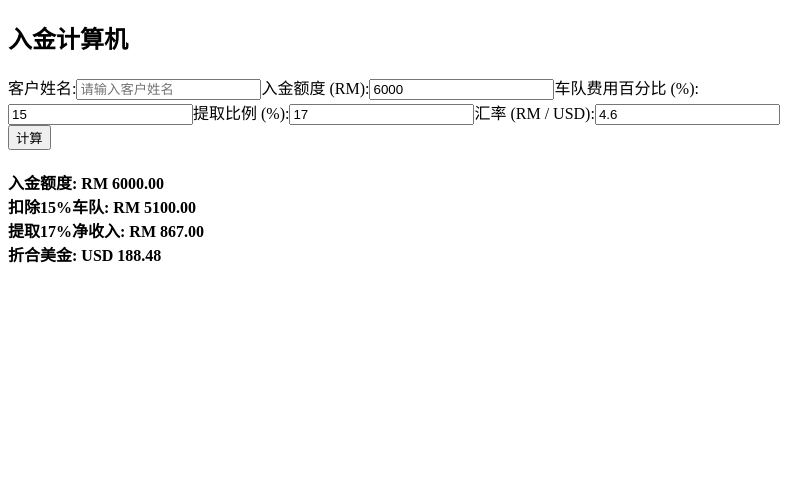
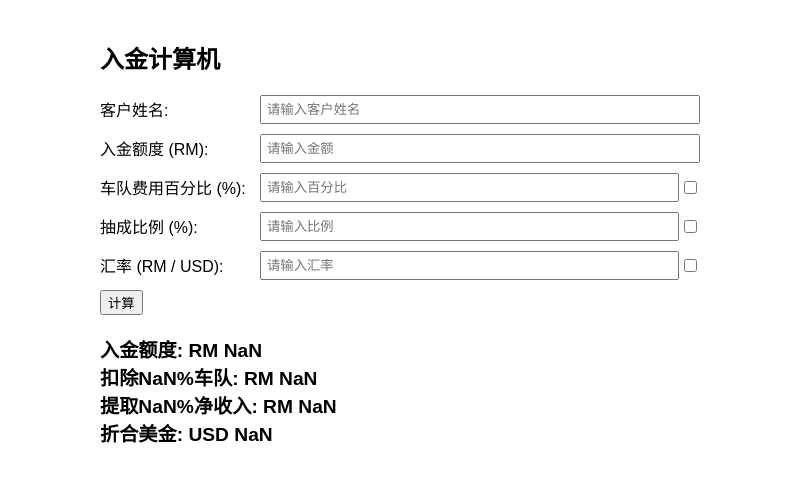
Before and after one commit to feitonNg/Topup-Calculator-v1.1, an Electron app: page src/index.html in a window 800 px wide. Both pictures are taken after a click on the button "计算". Drawn offline with Linux system fonts and the light colour scheme.

Commit message:
Update index.html

```diff
--- a/src/index.html
+++ b/src/index.html
@@ -1 +1,78 @@
-<!DOCTYPE html><html lang='zh'><head><meta charset='UTF-8'><title>入金计算机</title></head><body><h2>入金计算机</h2><label>客户姓名:<input type='text' id='customerName' placeholder='请输入客户姓名'></label><label>入金额度 (RM):<input type='number' id='gross' value='6000'></label><label>车队费用百分比 (%):<input type='number' id='fleet' value='15'></label><label>提取比例 (%):<input type='number' id='share' value='17'></label><label>汇率 (RM / USD):<input type='number' step='0.01' id='rate' value='4.6'></label><button onclick='calculate()'>计算</button><div class='result' id='output' style='margin-top:20px; font-weight:bold;'></div><script>function calculate(){const e=document.getElementById('customerName').value.trim(),t=parseFloat(document.getElementById('gross').value),a=parseFloat(document.getElementById('fleet').value)/100,n=parseFloat(document.getElementById('share').value)/100,r=parseFloat(document.getElementById('rate').value),l=t*a,c=t-l,o=c*n,u=o/r;document.getElementById('output').innerHTML=(e?`客户姓名: ${e}<br>`:'')+`入金额度: RM ${t.toFixed(2)}<br>`+`扣除15%车队: RM ${c.toFixed(2)}<br>`+`提取17%净收入: RM ${o.toFixed(2)}<br>`+`折合美金: USD ${u.toFixed(2)}`}</script></body></html>
+<!DOCTYPE html>
+<html lang="zh">
+<head>
+  <meta charset="UTF-8">
+  <title>入金计算机</title>
+  <style>
+    body { font-family: Arial; max-width: 600px; margin: 40px auto; }
+    .form-group { display: flex; align-items: center; margin-bottom: 10px; }
+    .form-group label { width: 160px; }
+    .form-group input[type="text"],
+    .form-group input[type="number"] {
+      flex: 1;
+      padding: 5px;
+    }
+    .form-group .checkbox {
+      margin-left: 5px;
+    }
+    .result { margin-top: 20px; font-size: 1.2em; font-weight: bold; }
+  </style>
+</head>
+<body>
+  <h2>入金计算机</h2>
+
+  <div class="form-group">
+    <label>客户姓名:</label>
+    <input type="text" id="customerName" placeholder="请输入客户姓名">
+  </div>
+
+  <div class="form-group">
+    <label>入金额度 (RM):</label>
+    <input type="number" id="gross" placeholder="请输入金额">
+  </div>
+
+  <div class="form-group">
+    <label>车队费用百分比 (%):</label>
+    <input type="number" id="fleet" placeholder="请输入百分比">
+    <input type="checkbox" id="saveFleet" class="checkbox">
+  </div>
+
+  <div class="form-group">
+    <label>抽成比例 (%):</label>
+    <input type="number" id="share" placeholder="请输入比例">
+    <input type="checkbox" id="saveShare" class="checkbox">
+  </div>
+
+  <div class="form-group">
+    <label>汇率 (RM / USD):</label>
+    <input type="number" step="0.01" id="rate" placeholder="请输入汇率">
+    <input type="checkbox" id="saveRate" class="checkbox">
+  </div>
+
+  <button onclick="calculate()">计算</button>
+
+  <div class="result" id="output"></div>
+
+  <script>
+    function calculate() {
+      const customerName = document.getElementById("customerName").value.trim();
+      const gross = parseFloat(document.getElementById("gross").value);
+      const fleetRate = parseFloat(document.getElementById("fleet").value) / 100;
+      const shareRate = parseFloat(document.getElementById("share").value) / 100;
+      const rate = parseFloat(document.getElementById("rate").value);
+
+      const fleetFee = gross * fleetRate;
+      const net = gross - fleetFee;
+      const share = net * shareRate;
+      const usd = share / rate;
+
+      document.getElementById("output").innerHTML =
+        (customerName ? `客户姓名: ${customerName}<br>` : "") +
+        `入金额度: RM ${gross.toFixed(2)}<br>` +
+        `扣除${(fleetRate * 100).toFixed(0)}%车队: RM ${net.toFixed(2)}<br>` +
+        `提取${(shareRate * 100).toFixed(0)}%净收入: RM ${share.toFixed(2)}<br>` +
+        `折合美金: USD ${usd.toFixed(2)}`;
+    }
+  </script>
+</body>
+</html>
```
